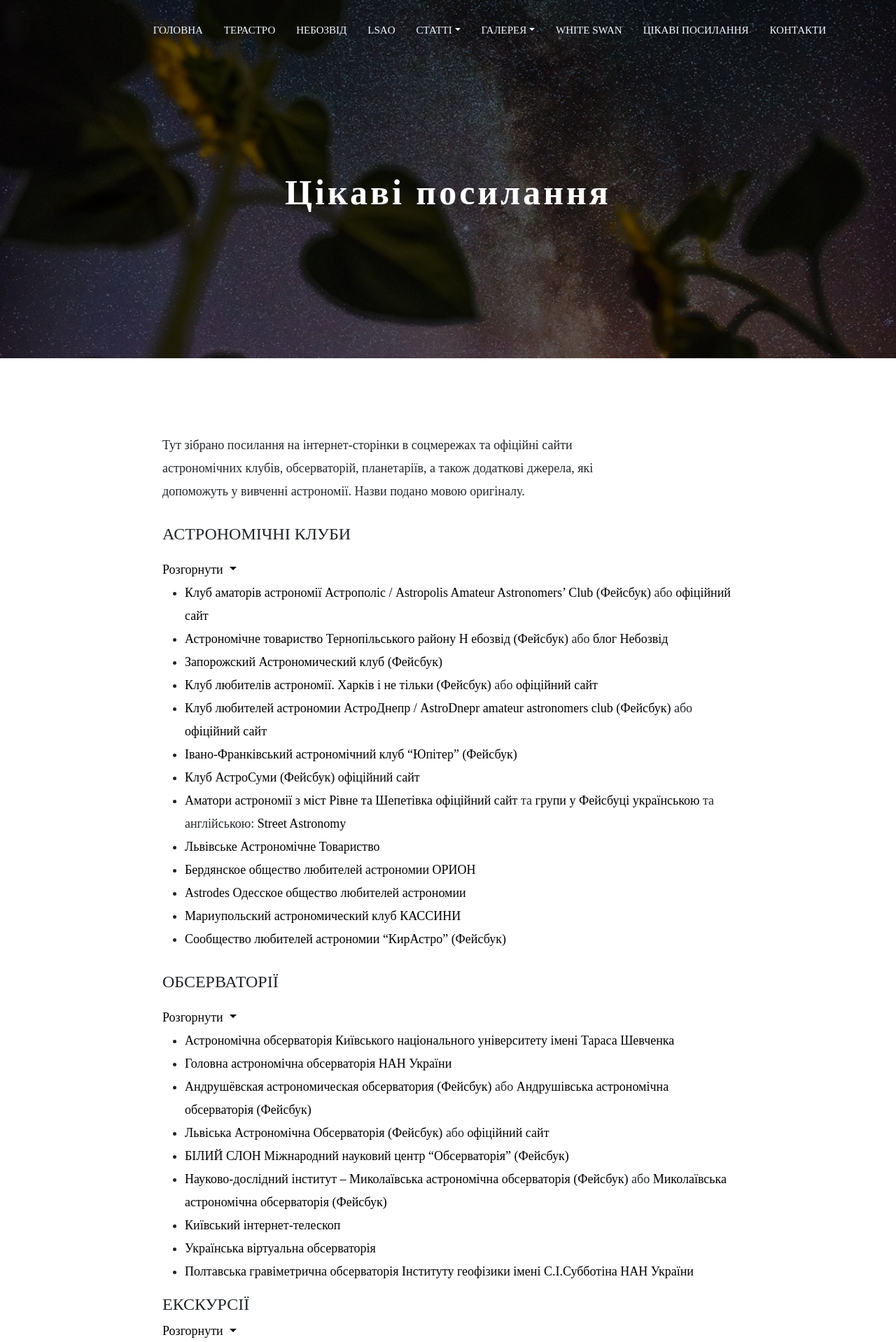
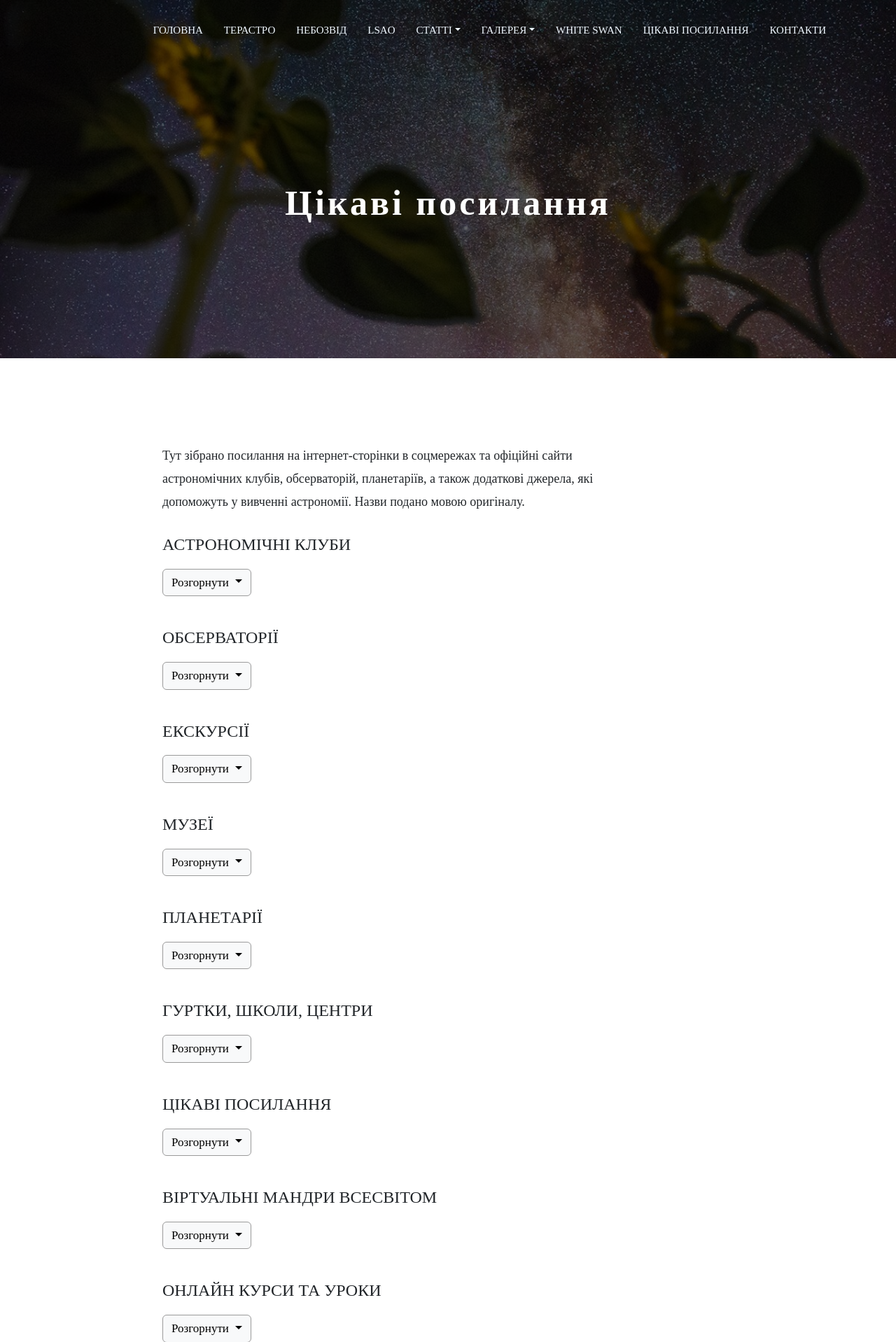
Before and after one commit to walpapur-wtr/old-terastro, a PHP site: page /tsikavi_pos_page.html in a window 1280 px wide. Shown: the top 1918 px of the page at 70% size. Run offline with PHP 8.4, Linux system fonts and the light colour scheme.

Commit message:
correction of functions

```diff
--- a/terAstro/css/styles.css
+++ b/terAstro/css/styles.css
@@ -344,6 +344,13 @@ img{
     margin-top: 30px;
     margin-bottom: 20px;
 }
+
+.drop_style{
+    font-size: 17px;
+    margin: 0 0 15px 0;
+    border: solid rgb(154, 154, 154);
+    border-width: 1.5px;
+}
 .content_text .link_content_f:hover{
     color: rgb(4, 0, 255);
     transition: 0.4s;
@@ -464,7 +471,7 @@ img{
 }
 @media(max-width:1580px){
     .focus_box{
-        padding-top: 140px;
+        padding-top: 145px;
         padding-bottom:440px;
     }
     .focus_word{
@@ -484,7 +491,7 @@ img{
 }
 @media(max-width:1380px){
     .focus_box{
-        padding-top: 110px;
+        padding-top: 125px;
         padding-bottom:380px;
     }
     .focus_word{
@@ -680,7 +687,7 @@ img{
  }
  .articles{
     height: 100%;
-    width: 340px;
+    width: 300px;
     margin: 40px 10px 10px;
     box-shadow: 0 0 20px rgba(0, 0, 0, 0.1);
     padding: 20px 30px;
--- a/terAstro/tsikavi_pos_page.html
+++ b/terAstro/tsikavi_pos_page.html
@@ -89,10 +89,19 @@
                         <br>
                         допоможуть у вивченні астрономії. Назви подано мовою оригіналу.
                     </p>
+
+
+                     <!-- /*****************************/ -->
                     <h4 class="title_link">АСТРОНОМІЧНІ КЛУБИ</h4>
-                    <a class="dropdown-toggle" href="#" role="button" aria-expanded="false">
-                        Розгорнути
+
+                    <div class="d-inline-flex gap-1">
+                        <a class="btn btn-light dropdown-toggle drop_style" data-bs-toggle="collapse" href="#collapseAstroClubs" role="button" aria-expanded="false" aria-controls="collapseAstroClubs">
+                          <span class="subtitle">Розгорнути</span>
                         </a>
+                    </div>
+
+                      <div class="collapse" id="collapseAstroClubs">
+                        <div class="card card-body">
                             <ul>
                                 <li>
                                     <a class="link_content_f" href="https://www.facebook.com/astropolisukraine/">
@@ -197,11 +206,20 @@
                                     </a>
                                 </li>
                             </ul>
+                        </div>
+                      </div>
+
+
+
 
                     <h4 class="title_link">ОБСЕРВАТОРІЇ</h4>
-                    <a class="dropdown-toggle" href="#" role="button" aria-expanded="false">
+                    <div class="d-inline-flex gap-1">
+                        <a class="btn btn-light dropdown-toggle drop_style" data-bs-toggle="collapse" href="#collapseObserve" role="button" aria-expanded="false" aria-controls="collapseObserve">
                           Розгорнути
                         </a>
+                    </div>
+                    <div class="collapse" id="collapseObserve">
+                        <div class="card card-body">
                             <ul>
                                 <li>
                                     <a class="link_content" href="http://www.observ.univ.kiev.ua/obs/">
@@ -263,11 +281,19 @@
                                     </a>
                                 </li>
                             </ul>
+                        </div>
+                      </div>
 
-                    <h4>ЕКСКУРСІЇ</h4>
-                    <a class="dropdown-toggle" href="#" role="button" aria-expanded="false">
+
+
+                    <h4 class="title_link">ЕКСКУРСІЇ</h4>
+                     <div class="d-inline-flex gap-1">
+                        <a class="btn btn-light dropdown-toggle drop_style" data-bs-toggle="collapse" href="#collapseExcursion" role="button" aria-expanded="false" aria-controls="collapseExcursion">
                           Розгорнути
                         </a>
+                    </div>
+                    <div class="collapse" id="collapseExcursion">
+                        <div class="card card-body">
                             <ul>
                                 <li>
                                     <a href="https://www.facebook.com/groups/1912024092372252/" class="link_content_f">
@@ -285,11 +311,18 @@
                                     </a>
                                 </li>
                             </ul>
+                        </div>
+                      </div>
+
 
                     <h4 class="title_link">МУЗЕЇ</h4>
-                    <a class="dropdown-toggle" href="#" role="button" aria-expanded="false">
+                    <div class="d-inline-flex gap-1">
+                        <a class="btn btn-light dropdown-toggle drop_style" data-bs-toggle="collapse" href="#collapseMuseum" role="button" aria-expanded="false" aria-controls="collapseMuseum">
                           Розгорнути
                         </a>
+                    </div>
+                    <div class="collapse" id="collapseMuseum">
+                        <div class="card card-body">
                             <ul>
                                 <li>
                                     <a href="https://www.facebook.com/cosmosmuseum/?eid=ARB8TyHOrPU07G82c9Wa1-8dJsnabY5ZnvNWjNNKH80b4JPDgvmyjeZPGcVUhjr5Ju3VrU8dmJph-6rq" class="link_content_f">
@@ -316,11 +349,18 @@
                                     </a>
                                 </li>
                             </ul>
+                        </div>
+                      </div>
+
 
                     <h4 class="title_link">ПЛАНЕТАРІЇ</h4>
-                    <a class="dropdown-toggle" href="#" role="button" aria-expanded="false">
+                    <div class="d-inline-flex gap-1">
+                        <a class="btn btn-light dropdown-toggle drop_style" data-bs-toggle="collapse" href="#collapsePl" role="button" aria-expanded="false" aria-controls="collapsePl">
                           Розгорнути
                         </a>
+                    </div>
+                    <div class="collapse" id="collapsePl">
+                        <div class="card card-body">
                             <ul>
                                 <li>
                                     <a  class="link_content_f" href="https://www.facebook.com/Planetarium-Zaporozhye-1996303463916848/?eid=ARCHSOKkxj-924tQloRT5Rop5u-doMBb6Pwbt6xFxrk6RUpOU-cmYhq1YO5ilq-tteYjMEN-qBCzEHcX">
@@ -355,11 +395,18 @@
                                     </a>
                                 </li>
                             </ul>
+                        </div>
+                      </div>
+
 
                     <h4 class="title_link">ГУРТКИ, ШКОЛИ, ЦЕНТРИ</h4>
-                    <a class="dropdown-toggle" href="#" role="button" aria-expanded="false">
+                    <div class="d-inline-flex gap-1">
+                        <a class="btn btn-light dropdown-toggle drop_style" data-bs-toggle="collapse" href="#collapseSchool" role="button" aria-expanded="false" aria-controls="collapseSchool">
                           Розгорнути
                         </a>
+                    </div>
+                    <div class="collapse" id="collapseSchool">
+                        <div class="card card-body">
                             <ul>
                                 <li>
                                     <a class="link_content_f" href="https://www.facebook.com/astrogrex/?eid=ARAZjrlwlecJ6YPGkCGZbVRFRrJeeo1JA5GyC2ofDxCVvDcd11x9ZtZ0tGYjptdB1Ffz8Jc-ZDGW-I7j">
@@ -419,11 +466,18 @@
                                     </a>
                                 </li>
                             </ul>
+                        </div>
+                      </div>
+
 
                     <h4 class="title_link">ЦІКАВІ ПОСИЛАННЯ</h4>
-                    <a class="dropdown-toggle" href="#" role="button" aria-expanded="false">
+                    <div class="d-inline-flex gap-1">
+                        <a class="btn btn-light dropdown-toggle drop_style" data-bs-toggle="collapse" href="#collapseInter" role="button" aria-expanded="false" aria-controls="collapseInter">
                           Розгорнути
                         </a>
+                    </div>
+                    <div class="collapse" id="collapseInter">
+                        <div class="card card-body">
                             <ul>
                                 <li>
                                     <a class="link_content" href="https://education-project.space/">
@@ -611,11 +665,18 @@
                                     </a>
                                 </li>
                             </ul>
+                        </div>
+                      </div>
+
 
                     <h4 class="title_link">ВІРТУАЛЬНІ МАНДРИ ВСЕСВІТОМ</h4>
-                    <a class="dropdown-toggle" href="#" role="button" aria-expanded="false">
+                    <div class="d-inline-flex gap-1">
+                        <a class="btn btn-light dropdown-toggle drop_style" data-bs-toggle="collapse" href="#collapseTrip" role="button" aria-expanded="false" aria-controls="collapseTrip">
                           Розгорнути
                         </a>
+                    </div>
+                    <div class="collapse" id="collapseTrip">
+                        <div class="card card-body">
                             <ul>
                                 <li>
                                     <a href="http://stars.chromeexperiments.com/" class="link_content">
@@ -671,11 +732,18 @@
                                     </a>
                                 </li>
                             </ul>
+                        </div>
+                      </div>
+
 
                     <h4 class="title_link">ОНЛАЙН КУРСИ ТА УРОКИ</h4>
-                    <a class="dropdown-toggle" href="#" role="button" aria-expanded="false">
+                    <div class="d-inline-flex gap-1">
+                        <a class="btn btn-light dropdown-toggle drop_style" data-bs-toggle="collapse" href="#collapseLessons" role="button" aria-expanded="false" aria-controls="collapseLessons">
                           Розгорнути
                         </a>
+                    </div>
+                    <div class="collapse" id="collapseLessons">
+                        <div class="card card-body">
                             <ul>
                                 <li>
                                     Курс
@@ -684,20 +752,32 @@
                                     </a>
                                     на
                                     <a class="link_content" href="http://openedu.ru/">
-                                openedu.r*
+                                        openedu.r*sdf
                                     </a>
                                 </li>
                                 <li>
-                            <a href="" class="link_content">
-
+                                    Курси
+                                    <a class="link_content" href="https://openedu.ru/course/msu/BASTRO/?fbclid=IwAR1PdoEIM_D6KSZwW_O0wmCrrp22cCih5U09aazZq0zJ-6cH1dsGY3yNTCM" class="link_content">
+                                        астрономії
+                                    </a>
+                                    на
+                                    <a class="link_content" href="https://www.edx.org/">
+                                        edx.org
                                     </a>
                                 </li>
                             </ul>
+                        </div>
+                      </div>
+
 
                     <h4 class="title_link">АСТРОФОТОГРАФІЯ</h4>
-                    <a class="dropdown-toggle" href="#" role="button" aria-expanded="false">
+                   <div class="d-inline-flex gap-1">
+                        <a class="btn btn-light dropdown-toggle drop_style" data-bs-toggle="collapse" href="#collapseFoto" role="button" aria-expanded="false" aria-controls="collapseFoto">
                           Розгорнути
                         </a>
+                    </div>
+                    <div class="collapse" id="collapseFoto">
+                        <div class="card card-body">
                             <ul>
                                 <li>
                                     <a class="link_content" href="https://www.youtube.com/playlist?list=PLplkDJQlAISoAqLylYyGMpwPTE_26sG3v" class="link_content">
@@ -723,6 +803,9 @@
                                     </a>
                                 </li>
                             </ul>
+                        </div>
+                      </div>
+
 
                 </div>
             </div>
```
Lines whose indentation alone changed are shown as unchanged.
